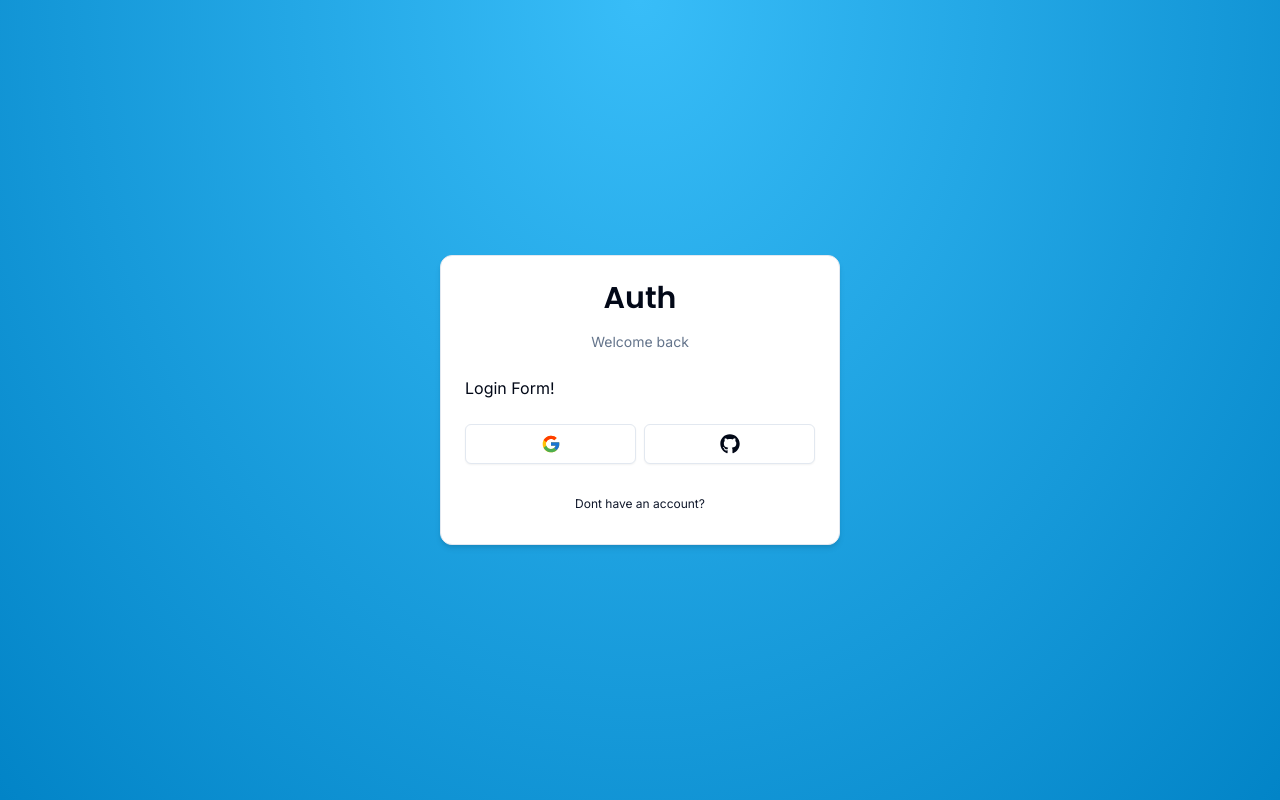
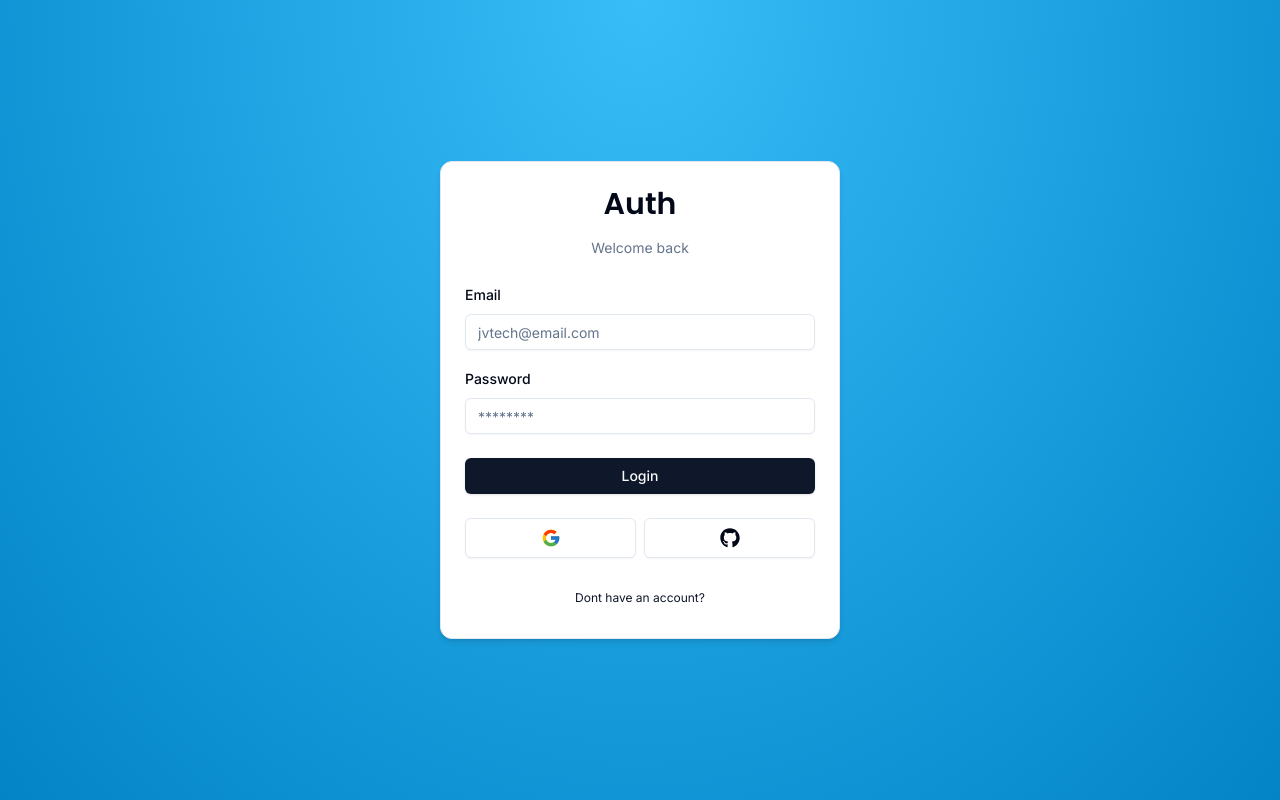
Before and after one commit to victoralfred/issues-tracker, a Next.js app: page /auth/login in a window 1280 px wide. Built offline with nearby package versions, Linux system fonts and the light colour scheme.

Commit message:
Created the Login form

```diff
--- a/components/auth/login-form.tsx
+++ b/components/auth/login-form.tsx
@@ -1,15 +1,72 @@
-"use client"
-import React from 'react'
-import { CardWraper } from '@/components/auth/card-wrapper'
-
+"use client";
+import * as z from 'zod';
+import React from 'react';
+import { CardWraper } from '@/components/auth/card-wrapper';
+import {Form, FormControl, FormField, FormItem, FormLabel, FormMessage} from "@/components/ui/form";
+import { useForm } from 'react-hook-form';
+import {zodResolver} from '@hookform/resolvers/zod';
+import { LoginSchema } from '@/schemas';
+import { Input } from '@/components/ui/input';
+import { Button } from '@/components/ui/button';
 export const LoginForm = () => {
+   // Create the login form using zod infer
+   const form = useForm<z.infer<typeof LoginSchema>>({
+      resolver: zodResolver(LoginSchema),
+      defaultValues:{
+         email: "",
+         password:""
+      }
+   });
+   const onSubmit =(value: z.infer<typeof LoginSchema>)=>{
+         console.log(value)
+   }
   return (
      <CardWraper
      headerLabel="Welcome back"
      backButtonLabel="Dont have an account?"
      backButtonHref="/auth/register"
      showSocial>
-        Login Form!
+        <Form {...form}>
+            <form onSubmit={form.handleSubmit(onSubmit)} className='space-y-6' name='login_form'>
+                  <div className='space-y-4'>
+                        <FormField
+                           control={form.control}
+                           name='email'
+                           render={({field})=>(
+                              <FormItem>
+                                 <FormLabel>Email</FormLabel>
+                                 <FormControl>
+                                    <Input
+                                       {...field}
+                                       placeholder='jvtech@email.com'
+                                       type='email'/>
+                                 </FormControl>
+                                 <FormMessage/>
+                              </FormItem>
+                           )}/>
+                           <FormField
+                           control={form.control}
+                           name='password'
+                           render={({field})=>(
+                              <FormItem>
+                                 <FormLabel>Password</FormLabel>
+                                 <FormControl>
+                                    <Input
+                                       {...field}
+                                       placeholder='********'
+                                       type='password'/>
+                                 </FormControl>
+                                 <FormMessage/>
+                              </FormItem>
+                           )}/>
+                  </div>
+
+                  <Button type='submit'
+                  className='w-full'>
+                     Login
+                  </Button>
+            </form>
+        </Form>
      </CardWraper>
   )
 };
--- /dev/null
+++ b/components/ui/form.tsx
@@ -0,0 +1,178 @@
+"use client"
+
+import * as React from "react"
+import * as LabelPrimitive from "@radix-ui/react-label"
+import { Slot } from "@radix-ui/react-slot"
+import {
+  Controller,
+  ControllerProps,
+  FieldPath,
+  FieldValues,
+  FormProvider,
+  useFormContext,
+} from "react-hook-form"
+
+import { cn } from "@/lib/utils"
+import { Label } from "@/components/ui/label"
+
+const Form = FormProvider
+
+type FormFieldContextValue<
+  TFieldValues extends FieldValues = FieldValues,
+  TName extends FieldPath<TFieldValues> = FieldPath<TFieldValues>
+> = {
+  name: TName
+}
+
+const FormFieldContext = React.createContext<FormFieldContextValue>(
+  {} as FormFieldContextValue
+)
+
+const FormField = <
+  TFieldValues extends FieldValues = FieldValues,
+  TName extends FieldPath<TFieldValues> = FieldPath<TFieldValues>
+>({
+  ...props
+}: ControllerProps<TFieldValues, TName>) => {
+  return (
+    <FormFieldContext.Provider value={{ name: props.name }}>
+      <Controller {...props} />
+    </FormFieldContext.Provider>
+  )
+}
+
+const useFormField = () => {
+  const fieldContext = React.useContext(FormFieldContext)
+  const itemContext = React.useContext(FormItemContext)
+  const { getFieldState, formState } = useFormContext()
+
+  const fieldState = getFieldState(fieldContext.name, formState)
+
+  if (!fieldContext) {
+    throw new Error("useFormField should be used within <FormField>")
+  }
+
+  const { id } = itemContext
+
+  return {
+    id,
+    name: fieldContext.name,
+    formItemId: `${id}-form-item`,
+    formDescriptionId: `${id}-form-item-description`,
+    formMessageId: `${id}-form-item-message`,
+    ...fieldState,
+  }
+}
+
+type FormItemContextValue = {
+  id: string
+}
+
+const FormItemContext = React.createContext<FormItemContextValue>(
+  {} as FormItemContextValue
+)
+
+const FormItem = React.forwardRef<
+  HTMLDivElement,
+  React.HTMLAttributes<HTMLDivElement>
+>(({ className, ...props }, ref) => {
+  const id = React.useId()
+
+  return (
+    <FormItemContext.Provider value={{ id }}>
+      <div ref={ref} className={cn("space-y-2", className)} {...props} />
+    </FormItemContext.Provider>
+  )
+})
+FormItem.displayName = "FormItem"
+
+const FormLabel = React.forwardRef<
+  React.ElementRef<typeof LabelPrimitive.Root>,
+  React.ComponentPropsWithoutRef<typeof LabelPrimitive.Root>
+>(({ className, ...props }, ref) => {
+  const { error, formItemId } = useFormField()
+
+  return (
+    <Label
+      ref={ref}
+      className={cn(error && "text-destructive", className)}
+      htmlFor={formItemId}
+      {...props}
+    />
+  )
+})
+FormLabel.displayName = "FormLabel"
+
+const FormControl = React.forwardRef<
+  React.ElementRef<typeof Slot>,
+  React.ComponentPropsWithoutRef<typeof Slot>
+>(({ ...props }, ref) => {
+  const { error, formItemId, formDescriptionId, formMessageId } = useFormField()
+
+  return (
+    <Slot
+      ref={ref}
+      id={formItemId}
+      aria-describedby={
+        !error
+          ? `${formDescriptionId}`
+          : `${formDescriptionId} ${formMessageId}`
+      }
+      aria-invalid={!!error}
+      {...props}
+    />
+  )
+})
+FormControl.displayName = "FormControl"
+
+const FormDescription = React.forwardRef<
+  HTMLParagraphElement,
+  React.HTMLAttributes<HTMLParagraphElement>
+>(({ className, ...props }, ref) => {
+  const { formDescriptionId } = useFormField()
+
+  return (
+    <p
+      ref={ref}
+      id={formDescriptionId}
+      className={cn("text-[0.8rem] text-muted-foreground", className)}
+      {...props}
+    />
+  )
+})
+FormDescription.displayName = "FormDescription"
+
+const FormMessage = React.forwardRef<
+  HTMLParagraphElement,
+  React.HTMLAttributes<HTMLParagraphElement>
+>(({ className, children, ...props }, ref) => {
+  const { error, formMessageId } = useFormField()
+  const body = error ? String(error?.message) : children
+
+  if (!body) {
+    return null
+  }
+
+  return (
+    <p
+      ref={ref}
+      id={formMessageId}
+      className={cn("text-[0.8rem] font-medium text-destructive", className)}
+      {...props}
+    >
+      {body}
+    </p>
+  )
+})
+FormMessage.displayName = "FormMessage"
+
+export {
+  useFormField,
+  Form,
+  FormItem,
+  FormLabel,
+  FormControl,
+  FormDescription,
+  FormMessage,
+  FormField,
+}
--- /dev/null
+++ b/components/ui/input.tsx
@@ -0,0 +1,25 @@
+import * as React from "react"
+
+import { cn } from "@/lib/utils"
+
+export interface InputProps
+  extends React.InputHTMLAttributes<HTMLInputElement> {}
+
+const Input = React.forwardRef<HTMLInputElement, InputProps>(
+  ({ className, type, ...props }, ref) => {
+    return (
+      <input
+        type={type}
+        className={cn(
+          "flex h-9 w-full rounded-md border border-input bg-transparent px-3 py-1 text-sm shadow-sm transition-colors file:border-0 file:bg-transparent file:text-sm file:font-medium placeholder:text-muted-foreground focus-visible:outline-none focus-visible:ring-1 focus-visible:ring-ring disabled:cursor-not-allowed disabled:opacity-50",
+          className
+        )}
+        ref={ref}
+        {...props}
+      />
+    )
+  }
+)
+Input.displayName = "Input"
+
+export { Input }
--- /dev/null
+++ b/components/ui/label.tsx
@@ -0,0 +1,26 @@
+"use client"
+
+import * as React from "react"
+import * as LabelPrimitive from "@radix-ui/react-label"
+import { cva, type VariantProps } from "class-variance-authority"
+
+import { cn } from "@/lib/utils"
+
+const labelVariants = cva(
+  "text-sm font-medium leading-none peer-disabled:cursor-not-allowed peer-disabled:opacity-70"
+)
+
+const Label = React.forwardRef<
+  React.ElementRef<typeof LabelPrimitive.Root>,
+  React.ComponentPropsWithoutRef<typeof LabelPrimitive.Root> &
+    VariantProps<typeof labelVariants>
+>(({ className, ...props }, ref) => (
+  <LabelPrimitive.Root
+    ref={ref}
+    className={cn(labelVariants(), className)}
+    {...props}
+  />
+))
+Label.displayName = LabelPrimitive.Root.displayName
+
+export { Label }
--- a/package.json
+++ b/package.json
@@ -9,7 +9,9 @@
     "lint": "next lint"
   },
   "dependencies": {
+    "@hookform/resolvers": "^3.9.0",
     "@radix-ui/react-icons": "^1.3.0",
+    "@radix-ui/react-label": "^2.1.0",
     "@radix-ui/react-slot": "^1.1.0",
     "class-variance-authority": "^0.7.0",
     "clsx": "^2.1.1",
@@ -17,9 +19,11 @@
     "next": "14.2.7",
     "react": "^18",
     "react-dom": "^18",
+    "react-hook-form": "^7.53.0",
     "react-icons": "^5.3.0",
     "tailwind-merge": "^2.5.2",
-    "tailwindcss-animate": "^1.0.7"
+    "tailwindcss-animate": "^1.0.7",
+    "zod": "^3.23.8"
   },
   "devDependencies": {
     "@types/node": "^20",
--- /dev/null
+++ b/schemas/index.ts
@@ -0,0 +1,10 @@
+import * as z from 'zod'
+
+export const LoginSchema = z.object({
+    email: z.string().email({
+        message: "Email is required"
+    }),
+    password: z.string().min(1,{
+        message: "Password is required"
+    })
+});
```
Also changed, not shown: 1 other file (tests, documents, lock files or other folders).
